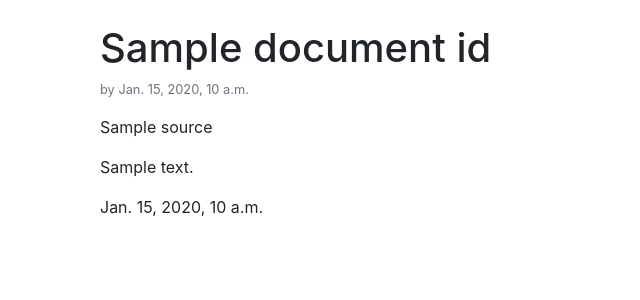
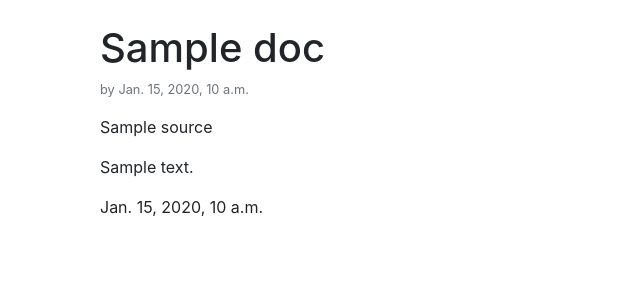
Before and after one commit to phwt/DMS, a Django app: template templates/external_detail.html in a window 1280 px wide. Shown: the part 56-356 px from the top of the page, without its empty margins (0-640 px from the left). Run offline with Django 3.2, Linux system fonts and the light colour scheme; the template is opened without the code that fills it: most values are stand-ins (such as "Sample title", 1, 10 or a date in 2020); some libraries are stand-ins or nearby versions.

Commit message:
document_ptr

```diff
--- a/document/views.py
+++ b/document/views.py
@@ -7,13 +7,13 @@ def index(request):
 
 
 def internal_detail(request, id):
-    doc = InternalDoc.objects.get(pk=id)
+    doc = InternalDoc.objects.get(document_ptr_id=id)
     return render(request, template_name='internal_detail.html', context={
         'doc': doc
     })
 
 def external_detail(request, id):
-    doc = ExternalDoc.objects.get(pk=id)
+    doc = ExternalDoc.objects.get(document_ptr_id=id)
     return render(request, template_name='external_detail.html', context={
         'doc': doc
     })
--- a/templates/external_detail.html
+++ b/templates/external_detail.html
@@ -3,8 +3,8 @@
     <div class="container mt-4">
         <div class="row">
             <div class="col-10">
-                <h1>{{ doc.document_id.name }}</h1>
-                <p class="text-muted"><small>by {{ doc.document_id.create_date }}</small>
+                <h1>{{ doc.name }}</h1>
+                <p class="text-muted"><small>by {{ doc.create_date }}</small>
 
                 <p>{{ doc.source }}</p>
                 <p>{{ doc.detail }}</p>
--- a/templates/internal_detail.html
+++ b/templates/internal_detail.html
@@ -3,8 +3,8 @@
     <div class="container mt-4">
         <div class="row">
             <div class="col-10">
-                <h1>{{ doc.document_id.name }}</h1>
-                <p class="text-muted"><small>by {{ doc.document_id.create_date }}</small>
+                <h1>{{ doc.name }}</h1>
+                <p class="text-muted"><small>by {{ doc.create_date }}</small>
 
                 <p>{{ doc.version }}</p>
                 <p>{{ doc.running_no }}</p>
```
